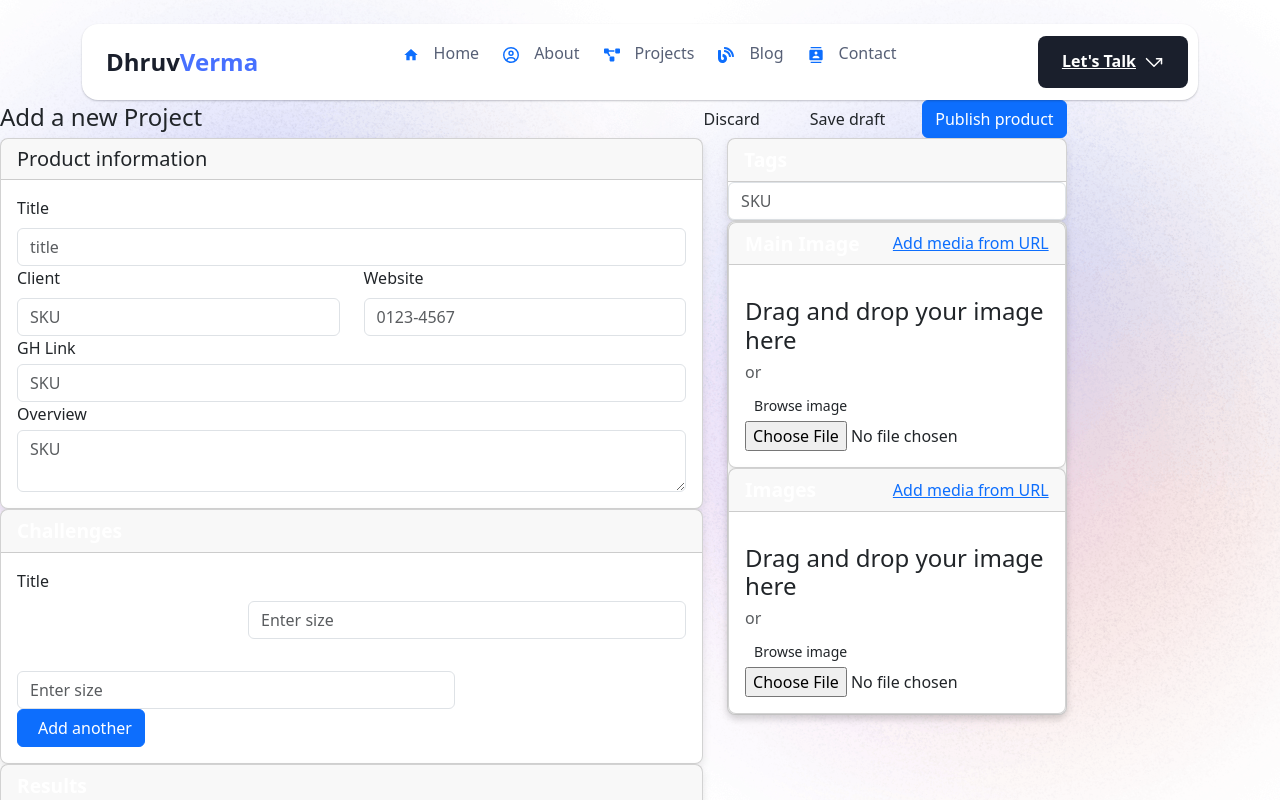
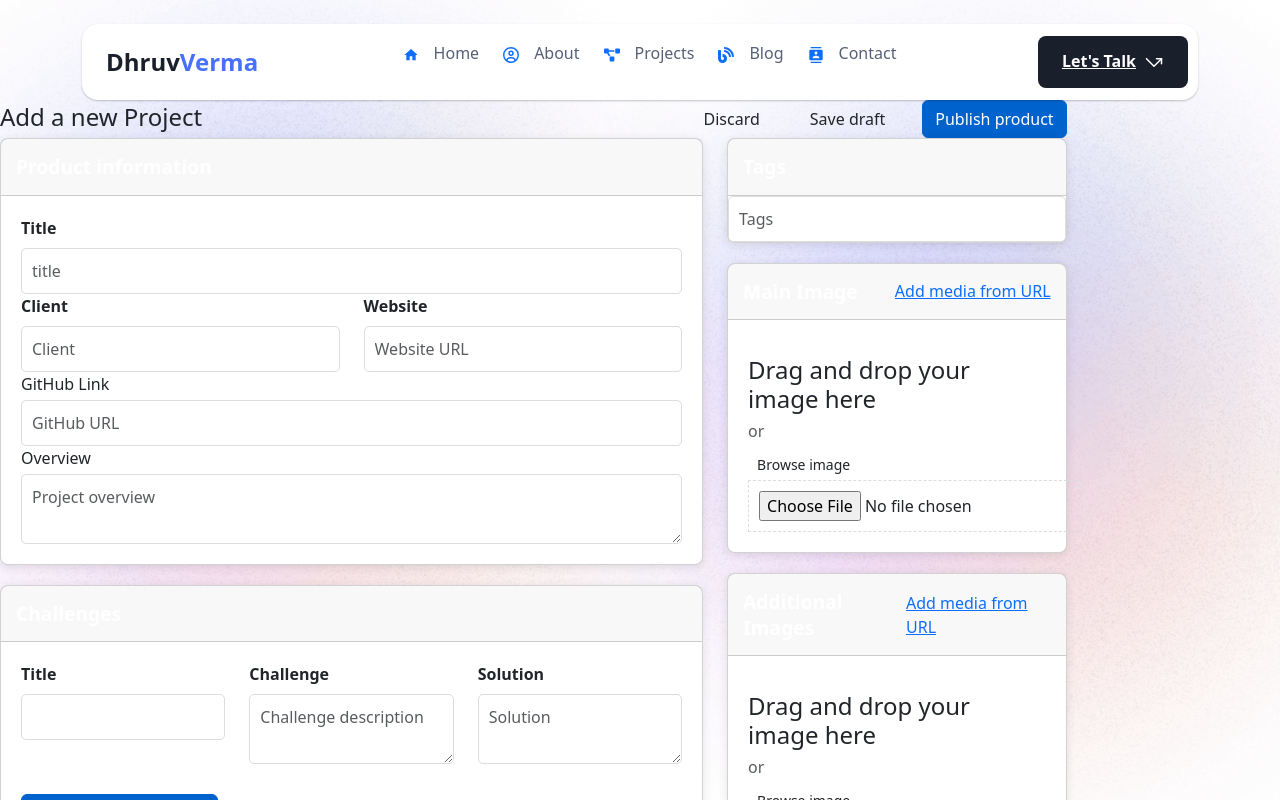
Before and after one commit to Dhruvermafz/portfolio-v2, a React (Create React App) app in the folder frontend/: page /project-add in a window 1280 px wide. Shown: the top 800 px of the page. Built offline with nearby package versions, Linux system fonts and the light colour scheme.

Commit message:
added the experience

```diff
--- a/frontend/src/assets/data/workExperiences.js
+++ b/frontend/src/assets/data/workExperiences.js
@@ -1,25 +1,52 @@
 import pickyvibe from "../img/images/pickyvibe.jpg";
 import codeclause from "../img/images/codeclause.jpg";
+import rocklime from "../img/images/rocklime.gif";
 
-// workExperiences.js
+// Month mapping (0-based index for JS Dates)
+const monthMap = {
+  Jan: 0,
+  Feb: 1,
+  Mar: 2,
+  Apr: 3,
+  May: 4,
+  Jun: 5,
+  Jul: 6,
+  Aug: 7,
+  Sep: 8,
+  Oct: 9,
+  Nov: 10,
+  Dec: 11,
+};
+
+// Work Experiences
 export const workExperiences = [
+  {
+    id: "Rocklime",
+    website: "https://rocklime.com",
+    date: "Jan 2025 - Present",
+    icon: rocklime,
+    company: "Rocklime Media",
+    position: "Full Stack Developer",
+    description:
+      "Developed dashboards and website with inventory and quotations system using different technologies.",
+  },
   {
     id: "Pickyvibe",
     website: "https://pickyvibe.com/",
-    date: "July 2024 - Present",
+    date: "Jul 2024 - Jan 2025",
     icon: pickyvibe,
     company: "PickyVibe LLP",
-    position: "Full Stack Developer",
+    position: "Full Stack Developer Intern",
     description:
-      "Developed and maintained advanced infrastructure tools for Travel Agency using React.js, NodeJs ensuring industry-standard compliance. Skilled in system development, AWS, GraphQl, and problem-solving.",
+      "Developed and maintained advanced infrastructure tools for Travel Agency using React.js, Node.js, ensuring industry-standard compliance. Skilled in system development, AWS, GraphQL, and problem-solving.",
   },
   {
     id: "CodeClause",
     website: "https://codeclause.in",
-    date: "July 2023 - August 2023",
+    date: "Jul 2023 - Aug 2023",
     icon: codeclause,
     company: "CodeClause",
-    position: "Frontend Intern",
+    position: "Frontend Developer Intern",
     description:
       "Assisted in the development of the front end of the website and worked on various frontend projects.",
   },
@@ -31,34 +58,45 @@ export const getTotalExperience = () => {
   let totalMonths = 0;
 
   workExperiences.forEach((exp) => {
-    const [startMonth, startYear] = exp.date
-      .split(" - ")[0]
-      .split(" ")
-      .map((item, index) =>
-        index === 0 ? new Date(`${item} 1`).getMonth() : parseInt(item)
-      );
+    const dateRange = exp.date.split(" - ");
+    if (dateRange.length < 1) return;
+
+    // Start date parsing
+    const [startMonthAbbr, startYearRaw] = dateRange[0].split(" ");
+    const startMonth = monthMap[startMonthAbbr]; // Convert abbreviation to month index
+    const startYear = parseInt(startYearRaw);
+
+    if (isNaN(startYear) || startMonth === undefined) {
+      console.error(`Invalid start date: ${exp.date}`);
+      return;
+    }
+
     const startDate = new Date(startYear, startMonth, 1);
 
-    const endDate = exp.date.includes("Present")
-      ? now
-      : (() => {
-          const [endMonth, endYear] = exp.date
-            .split(" - ")[1]
-            .split(" ")
-            .map((item, index) =>
-              index === 0 ? new Date(`${item} 1`).getMonth() : parseInt(item)
-            );
-          return new Date(endYear, endMonth, 1);
-        })();
+    // End date parsing
+    let endDate = now; // Default to "Present"
+    if (dateRange[1] !== "Present") {
+      const [endMonthAbbr, endYearRaw] = dateRange[1].split(" ");
+      const endMonth = monthMap[endMonthAbbr];
+      const endYear = parseInt(endYearRaw);
 
+      if (!isNaN(endYear) && endMonth !== undefined) {
+        endDate = new Date(endYear, endMonth, 1);
+      } else {
+        console.error(`Invalid end date: ${exp.date}`);
+      }
+    }
+
+    // Calculate months of experience
     const months =
       (endDate.getFullYear() - startDate.getFullYear()) * 12 +
       (endDate.getMonth() - startDate.getMonth());
+
     totalMonths += months;
   });
 
-  // Convert months to years and round to 1 decimal place
+  // Convert months to years (1 decimal place)
   const totalYears = totalMonths / 12;
-  console.log(totalYears);
-  return totalYears.toFixed(1); // Ensure 1 decimal place
+  console.log(`Total Experience: ${totalYears.toFixed(1)} years`);
+  return totalYears.toFixed(1);
 };
--- a/frontend/src/components/admin/Projects/CreateProject.jsx
+++ b/frontend/src/components/admin/Projects/CreateProject.jsx
@@ -1,6 +1,8 @@
 import React, { useState, useEffect } from "react";
 import { useParams, useNavigate } from "react-router-dom";
 import axios from "axios";
+import "./createproject.css";
+import { API_URL } from "../../../config";
 const CreateProject = () => {
   const { id } = useParams();
   const navigate = useNavigate();
@@ -22,19 +24,72 @@ const CreateProject = () => {
   }, []);
 
   const handleChange = (e) => {
-    const { name, value } = e.target;
+    const { name, value, dataset } = e.target;
+    if (dataset.index !== undefined) {
+      const updatedChallenges = [...formData.challenges];
+      updatedChallenges[dataset.index][name] = value;
+      setFormData({ ...formData, challenges: updatedChallenges });
+    } else {
       setFormData((prevData) => ({ ...prevData, [name]: value }));
+    }
   };
 
   const handleFileChange = (e) => {
     const { name, files } = e.target;
-    setFormData((prevData) => ({ ...prevData, [name]: files[0] }));
+    setFormData((prevData) => ({
+      ...prevData,
+      [name]: files, // Assuming you want to store multiple files, so set it as an array
+    }));
+  };
+
+  const handleAddChallenge = () => {
+    setFormData((prevData) => ({
+      ...prevData,
+      challenges: [
+        ...prevData.challenges,
+        { title: "", challenge: "", solution: "" },
+      ],
+    }));
   };
 
   const handleSubmit = async (e) => {
     e.preventDefault();
+
+    const form = new FormData();
+
+    // Append text fields to the FormData
+    form.append("title", formData.title);
+    form.append("client", formData.client);
+    form.append("website", formData.website);
+    form.append("github", formData.github);
+    form.append("overview", formData.overview);
+    form.append("results", formData.results);
+
+    // Append images to the FormData
+    if (formData.mainImage) {
+      form.append("mainImage", formData.mainImage);
+    }
+
+    formData.images.forEach((image, index) => {
+      form.append(`images[${index}]`, image);
+    });
+
+    // Append challenges
+    formData.challenges.forEach((challenge, index) => {
+      form.append(`challenges[${index}][title]`, challenge.title);
+      form.append(`challenges[${index}][challenge]`, challenge.challenge);
+      form.append(`challenges[${index}][solution]`, challenge.solution);
+    });
+
+    // Append tags as a comma-separated string or array
+    form.append("tags", formData.tags);
+
     try {
-      await axios.post("/api/projects/add", formData);
+      await axios.post(`${API_URL}/projects/`, form, {
+        headers: {
+          "Content-Type": "multipart/form-data",
+        },
+      });
       alert("Project added successfully!");
       navigate("/projects");
     } catch (error) {
@@ -45,31 +100,34 @@ const CreateProject = () => {
 
   return (
     <div className="col-md-10">
-      <form onSubmit={handleSubmit} class="app-ecommerce">
-        <div class="d-flex flex-column flex-md-row justify-content-between align-items-start align-items-md-center mb-6 row-gap-4">
-          <div class="d-flex flex-column justify-content-center">
-            <h4 class="mb-1">Add a new Project</h4>
+      <form onSubmit={handleSubmit} className="app-ecommerce">
+        <div className="d-flex flex-column flex-md-row justify-content-between align-items-start align-items-md-center mb-6 row-gap-4">
+          <div className="d-flex flex-column justify-content-center">
+            <h4 className="mb-1">Add a new Project</h4>
           </div>
-          <div class="d-flex align-content-center flex-wrap gap-4">
-            <div class="d-flex gap-4">
-              <button class="btn btn-label-secondary">Discard</button>
-              <button class="btn btn-label-primary">Save draft</button>
+          <div className="d-flex align-content-center flex-wrap gap-4">
+            <div className="d-flex gap-4">
+              <button className="btn btn-label-secondary">Discard</button>
+              <button className="btn btn-label-primary">Save draft</button>
             </div>
-            <button type="submit" class="btn btn-primary">
+            <button type="submit" className="btn btn-primary">
               Publish product
             </button>
           </div>
         </div>
 
-        <div class="row">
-          <div class="col-12 col-lg-8">
-            <div class="card mb-6">
-              <div class="card-header">
-                <h5 class="card-tile mb-0">Product information</h5>
+        <div className="row">
+          <div className="col-12 col-lg-8">
+            <div className="card mb-6">
+              <div className="card-header">
+                <h5 className="card-title mb-0">Product information</h5>
               </div>
-              <div class="card-body">
-                <div class="mb-6">
-                  <label class="form-label" for="ecommerce-product-name">
+              <div className="card-body">
+                <div className="mb-6">
+                  <label
+                    className="form-label"
+                    htmlFor="ecommerce-product-name"
+                  >
                     Title
                   </label>
                   <input
@@ -77,13 +135,16 @@ const CreateProject = () => {
                     name="title"
                     value={formData.title}
                     onChange={handleChange}
-                    class="form-control"
+                    className="form-control"
                     placeholder="title"
                   />
                 </div>
-                <div class="row mb-6">
-                  <div class="col">
-                    <label class="form-label" for="ecommerce-product-sku">
+                <div className="row mb-6">
+                  <div className="col">
+                    <label
+                      className="form-label"
+                      htmlFor="ecommerce-product-sku"
+                    >
                       Client
                     </label>
                     <input
@@ -91,12 +152,15 @@ const CreateProject = () => {
                       name="client"
                       value={formData.client}
                       onChange={handleChange}
-                      class="form-control"
-                      placeholder="SKU"
+                      className="form-control"
+                      placeholder="Client"
                     />
                   </div>
-                  <div class="col">
-                    <label class="form-label" for="ecommerce-product-barcode">
+                  <div className="col">
+                    <label
+                      className="form-label"
+                      htmlFor="ecommerce-product-barcode"
+                    >
                       Website
                     </label>
                     <input
@@ -104,144 +168,159 @@ const CreateProject = () => {
                       name="website"
                       value={formData.website}
                       onChange={handleChange}
-                      class="form-control"
-                      placeholder="0123-4567"
+                      className="form-control"
+                      placeholder="Website URL"
                     />
                   </div>
                 </div>
 
                 <div>
-                  <label class="mb-1">GH Link</label>
+                  <label className="mb-1">GitHub Link</label>
                   <input
                     type="url"
                     name="github"
                     value={formData.github}
                     onChange={handleChange}
-                    class="form-control"
-                    placeholder="SKU"
+                    className="form-control"
+                    placeholder="GitHub URL"
                   />
                 </div>
                 <div>
-                  <label class="mb-1">Overview</label>
+                  <label className="mb-1">Overview</label>
                   <textarea
                     name="overview"
                     value={formData.overview}
                     onChange={handleChange}
-                    class="form-control"
-                    placeholder="SKU"
+                    className="form-control"
+                    placeholder="Project overview"
                   />
                 </div>
               </div>
             </div>
 
-            <div class="card mb-6">
-              <div class="card-header">
-                <h5 class="card-title mb-0">Challenges</h5>
+            <div className="card mb-6">
+              <div className="card-header">
+                <h5 className="card-title mb-0">Challenges</h5>
               </div>
-              <div class="card-body">
-                <form class="form-repeater">
-                  <div data-repeater-list="group-a">
-                    <div data-repeater-item>
-                      <div class="row">
-                        <div class="mb-6 col-4">
-                          <label class="form-label" for="form-repeater-1-1">
+              <div className="card-body">
+                {formData.challenges.map((challenge, index) => (
+                  <div key={index} className="challenge-form">
+                    <div className="row">
+                      <div className="mb-6 col-4">
+                        <label
+                          className="form-label"
+                          htmlFor={`challenge-title-${index}`}
+                        >
                           Title
                         </label>
+                        <input
+                          type="text"
+                          id={`challenge-title-${index}`}
+                          name="title"
+                          value={challenge.title}
+                          onChange={handleChange}
+                          data-index={index}
+                          className="form-control"
+                        />
                       </div>
-
-                        <div class="mb-6 col-8">
+                      <div className="mb-6 col-4">
                         <label
-                            class="form-label invisible"
-                            for="form-repeater-1-2"
+                          className="form-label"
+                          htmlFor={`challenge-${index}`}
                         >
                           Challenge
                         </label>
-                          <input
-                            type="number"
-                            id="form-repeater-1-2"
-                            class="form-control"
-                            placeholder="Enter size"
+                        <textarea
+                          id={`challenge-${index}`}
+                          name="challenge"
+                          value={challenge.challenge}
+                          onChange={handleChange}
+                          data-index={index}
+                          className="form-control"
+                          placeholder="Challenge description"
                         />
                       </div>
-                        <div class="mb-6 col-8">
+                      <div className="mb-6 col-4">
                         <label
-                            class="form-label invisible"
-                            for="form-repeater-1-2"
+                          className="form-label"
+                          htmlFor={`solution-${index}`}
                         >
                           Solution
                         </label>
-                          <input
-                            type="number"
-                            id="form-repeater-1-2"
-                            class="form-control"
-                            placeholder="Enter size"
+                        <textarea
+                          id={`solution-${index}`}
+                          name="solution"
+                          value={challenge.solution}
+                          onChange={handleChange}
+                          data-index={index}
+                          className="form-control"
+                          placeholder="Solution"
                         />
                       </div>
                     </div>
                   </div>
-                  </div>
-                  <div>
-                    <button class="btn btn-primary" data-repeater-create>
-                      <i class="ti ti-plus ti-xs me-2"></i>
-                      Add another
+                ))}
+                <button
+                  type="button"
+                  className="btn btn-primary"
+                  onClick={handleAddChallenge}
+                >
+                  Add another challenge
                 </button>
-                  </div>
-                </form>
               </div>
             </div>
 
-            <div class="card mb-6">
-              <div class="card-header">
-                <h5 class="card-title mb-0">Results</h5>
+            <div className="card mb-6">
+              <div className="card-header">
+                <h5 className="card-title mb-0">Results</h5>
               </div>
               <input
                 type="text"
                 name="results"
                 value={formData.results}
                 onChange={handleChange}
-                class="form-control"
-                placeholder="SKU"
+                className="form-control"
+                placeholder="Results"
               />
             </div>
           </div>
 
-          <div class="col-12 col-lg-4">
-            <div class="card mb-6">
-              <div class="card-header">
-                <h5 class="card-title mb-0">Tags</h5>
+          <div className="col-12 col-lg-4">
+            <div className="card mb-6">
+              <div className="card-header">
+                <h5 className="card-title mb-0">Tags</h5>
               </div>
               <input
                 type="text"
                 name="tags"
                 value={formData.tags}
                 onChange={handleChange}
-                class="form-control"
-                placeholder="SKU"
+                className="form-control"
+                placeholder="Tags"
               />
             </div>
 
-            <div className="card md-">
-              <div class="card mb-6">
-                <div class="card-header d-flex justify-content-between align-items-center">
-                  <h5 class="mb-0 card-title">Main Image</h5>
-                  <a href="javascript:void(0);" class="fw-medium">
+            <div className="card mb-6">
+              <div className="card-header d-flex justify-content-between align-items-center">
+                <h5 className="mb-0 card-title">Main Image</h5>
+                <a href="javascript:void(0);" className="fw-medium">
                   Add media from URL
                 </a>
               </div>
-                <div class="card-body">
-                  <div class="dz-message needsclick">
-                    <p class="h4 needsclick pt-3 mb-2">
+              <div className="card-body">
+                <div className="dz-message needsclick">
+                  <p className="h4 needsclick pt-3 mb-2">
                     Drag and drop your image here
                   </p>
-                    <p class="h6 text-muted d-block fw-normal mb-2">or</p>
+                  <p className="h6 text-muted d-block fw-normal mb-2">or</p>
                   <span
-                      class="note needsclick btn btn-sm btn-label-primary"
+                    className="note needsclick btn btn-sm btn-label-primary"
                     id="btnBrowse"
                   >
                     Browse image
                   </span>
                 </div>
-                  <div class="fallback">
+                <div className="fallback">
                   <input
                     type="file"
                     name="mainImage"
@@ -251,33 +330,32 @@ const CreateProject = () => {
               </div>
             </div>
 
-              <div class="card mb-6">
-                <div class="card-header d-flex justify-content-between align-items-center">
-                  <h5 class="mb-0 card-title">Images</h5>
-                  <a href="javascript:void(0);" class="fw-medium">
+            <div className="card mb-6">
+              <div className="card-header d-flex justify-content-between align-items-center">
+                <h5 className="mb-0 card-title">Additional Images</h5>
+                <a href="javascript:void(0);" className="fw-medium">
                   Add media from URL
                 </a>
               </div>
-                <div class="card-body">
-                  <div class="dz-message needsclick">
-                    <p class="h4 needsclick pt-3 mb-2">
+              <div className="card-body">
+                <div className="dz-message needsclick">
+                  <p className="h4 needsclick pt-3 mb-2">
                     Drag and drop your image here
                   </p>
-                    <p class="h6 text-muted d-block fw-normal mb-2">or</p>
+                  <p className="h6 text-muted d-block fw-normal mb-2">or</p>
                   <span
-                      class="note needsclick btn btn-sm btn-label-primary"
+                    className="note needsclick btn btn-sm btn-label-primary"
                     id="btnBrowse"
                   >
                     Browse image
                   </span>
                 </div>
-                  <div class="fallback">
+                <div className="fallback">
                   <input
                     type="file"
-                      name="mainImage"
+                    name="images"
                     onChange={handleFileChange}
                   />
-                  </div>
                 </div>
               </div>
             </div>
--- /dev/null
+++ b/frontend/src/components/admin/Projects/createproject.css
@@ -0,0 +1,49 @@
+/* Styles for the challenge section */
+.challenge-form {
+  margin-bottom: 20px;
+}
+
+.challenge-form input,
+.challenge-form textarea {
+  margin-bottom: 10px;
+}
+
+.btn-primary {
+  background-color: #0062cc;
+  border-color: #0062cc;
+}
+
+.card {
+  margin-bottom: 20px;
+  border-radius: 8px;
+  box-shadow: 0 2px 10px rgba(0, 0, 0, 0.1);
+}
+
+.card-header {
+  border-radius: 8px 8px 0 0;
+  padding: 15px;
+}
+
+.card-body {
+  padding: 20px;
+}
+
+.form-label {
+  font-weight: bold;
+}
+
+input.form-control,
+textarea.form-control {
+  border: 1px solid #ddd;
+  border-radius: 5px;
+  padding: 10px;
+}
+
+input[type="file"] {
+  border: none;
+}
+
+.fallback input[type="file"] {
+  padding: 10px;
+  border: 1px dashed #ddd;
+}
```
Also changed, not shown: frontend/src/assets/img/images/rocklime.gif (added). Lines whose indentation alone changed are shown as unchanged.
